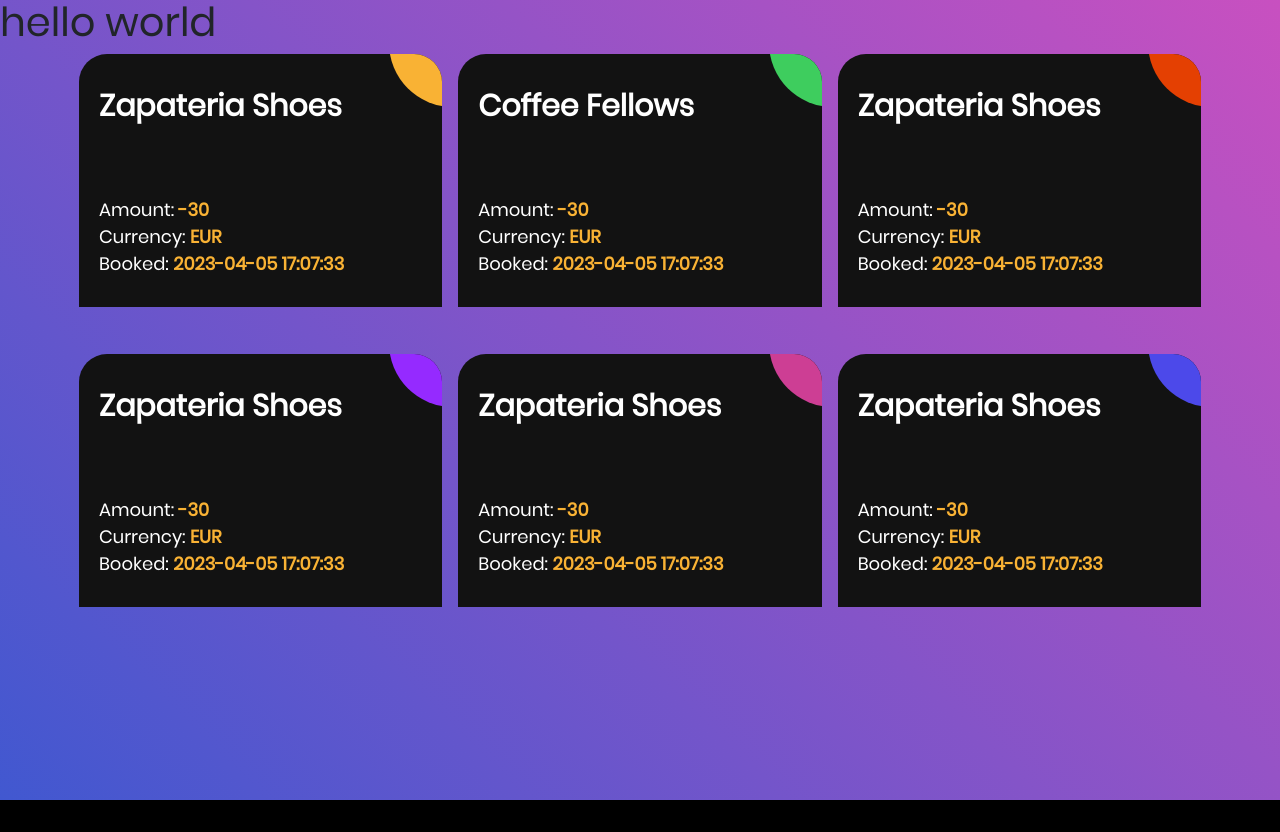
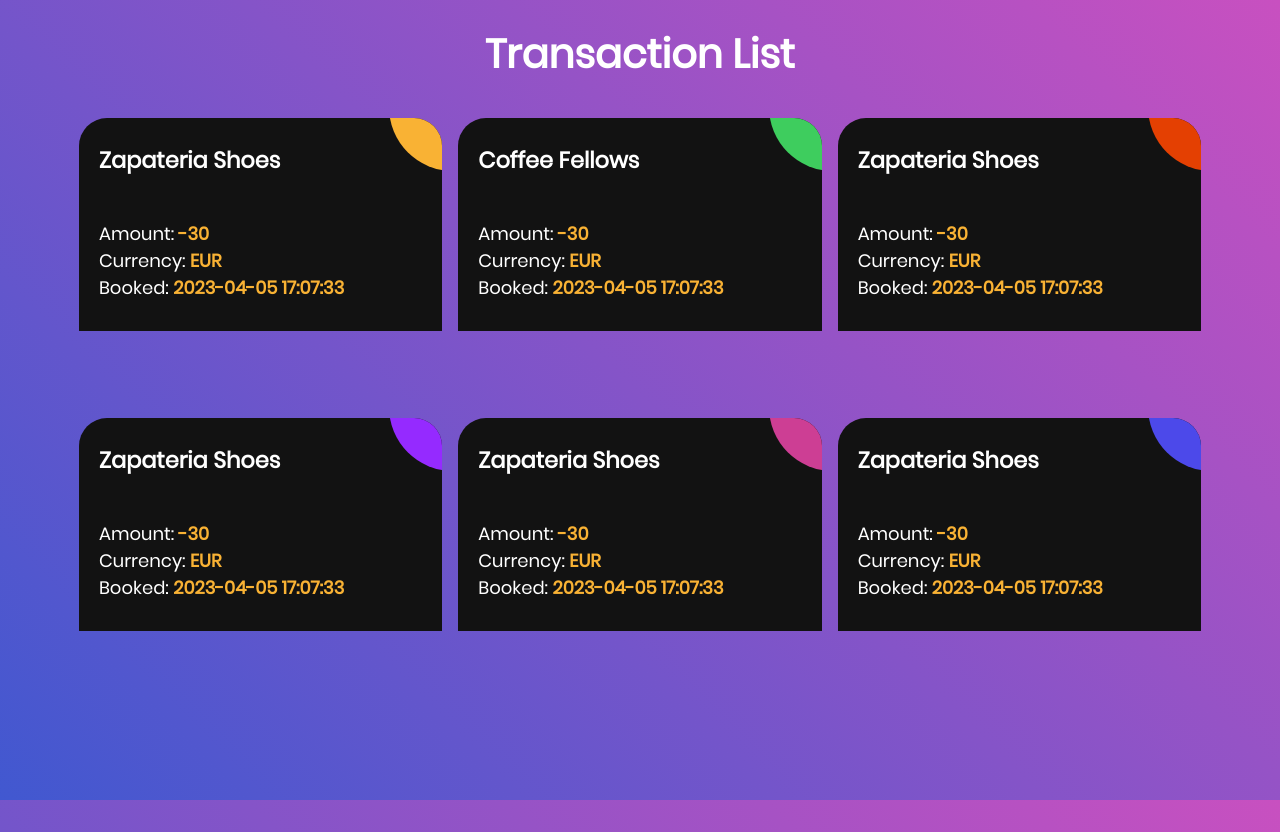
Before and after one commit to elghanbibadr/simplewebsite, a plain HTML site: page index.html in a window 1280 px wide. Before the commit the page ends 800 px from the top, so only its background shows below. Drawn offline with Linux system fonts and the light colour scheme.

Commit message:
more refactoring

```diff
--- a/css/main.css
+++ b/css/main.css
@@ -221,6 +221,12 @@
   background-color: #000;
 }
 
+h1{
+  font-weight: bold;
+  text-align: center ;
+  margin-block: 2rem;
+  color: white;
+}
 
 @media screen and (min-width: 600px) {
   .transactionWrraperContainer{
@@ -272,14 +278,14 @@
   -ms-transform: scale(10);
   transform: scale(10);
 }
-.ag-courses-item_title {
-  min-height: 87px;
-  margin: 0 0 25px;
-
+.transaction_title {
+  min-height: 50px;
+  /* margin: 0 0 25px; */
+ margin-bottom: 1.4rem;
   overflow: hidden;
 
   font-weight: bold;
-  font-size: 30px;
+  font-size: 1.4rem;
   color: #FFF;
 
   z-index: 2;
@@ -339,7 +345,7 @@
     -ms-flex-preferred-size: calc(50% - 30px);
     flex-basis: calc(50% - 30px);
   }
-  .ag-courses-item_title {
+  .transaction_title {
     font-size: 24px;
   }
 }
@@ -355,7 +361,7 @@
     -ms-flex-preferred-size: 100%;
     flex-basis: 100%;
   }
-  .ag-courses-item_title {
+  .transaction_title {
     min-height: 72px;
     line-height: 1;
 
--- a/index.html
+++ b/index.html
@@ -26,7 +26,7 @@
 <body>
 
 	<div class="limiter">
-		<h1>hello world</h1>
+		<h1>Transaction List</h1>
 		<div class="container-login100">
 			<div class="wrap-login100">
 				<div class="login100-pic js-tilt" data-tilt>
@@ -79,9 +79,10 @@
 					<div href="#" class="ag-courses-item_link">
 						<div class="ag-courses-item_bg"></div>
 
-						<div class="ag-courses-item_title">
+						<h2 class="transaction_title">
+							<!-- ag-courses-item_title -->
 							Zapateria Shoes
-						</div>
+						</h2>
 						<div class="ag-courses-item_date-box">
 							Amount:
 							<span class="ag-courses-item_date">
@@ -107,9 +108,9 @@
 				<div class="transaction_item">
 					<div href="#" class="ag-courses-item_link">
 						<div class="ag-courses-item_bg"></div>
-						<div class="ag-courses-item_title">
+						<h2 class="transaction_title">
 							Coffee Fellows
-						</div>
+						</h2>
 						<div class="ag-courses-item_date-box">
 							Amount:
 							<span class="ag-courses-item_date">
@@ -137,9 +138,9 @@
 					<div href="#" class="ag-courses-item_link">
 						<div class="ag-courses-item_bg"></div>
 
-						<div class="ag-courses-item_title">
+						<h2 class="transaction_title">
 							Zapateria Shoes
-						</div>
+						</h2>
 						<div class="ag-courses-item_date-box">
 							Amount:
 							<span class="ag-courses-item_date">
@@ -166,9 +167,9 @@
 					<div href="#" class="ag-courses-item_link">
 						<div class="ag-courses-item_bg"></div>
 
-						<div class="ag-courses-item_title">
+						<h2 class="transaction_title">
 							Zapateria Shoes
-						</div>
+						</h2>
 						<div class="ag-courses-item_date-box">
 							Amount:
 							<span class="ag-courses-item_date">
@@ -194,9 +195,9 @@
 					<div href="#" class="ag-courses-item_link">
 						<div class="ag-courses-item_bg"></div>
 
-						<div class="ag-courses-item_title">
+						<h2 class="transaction_title">
 							Zapateria Shoes
-						</div>
+						</h2>
 						<div class="ag-courses-item_date-box">
 							Amount:
 							<span class="ag-courses-item_date">
@@ -221,9 +222,7 @@
 				<div class="transaction_item">
 					<div href="#" class="ag-courses-item_link">
 						<div class="ag-courses-item_bg"></div>
-						<div class="ag-courses-item_title">
-							Zapateria Shoes
-						</div>
+						<h2 class="transaction_title">Zapateria Shoes</h2>
 						<div class="ag-courses-item_date-box">
 							Amount:
 							<span class="ag-courses-item_date">
```
